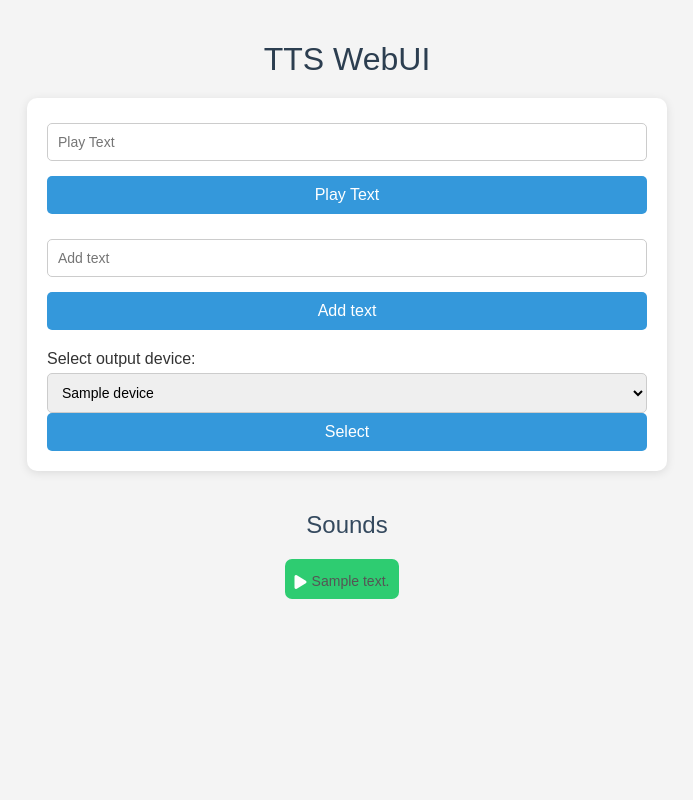
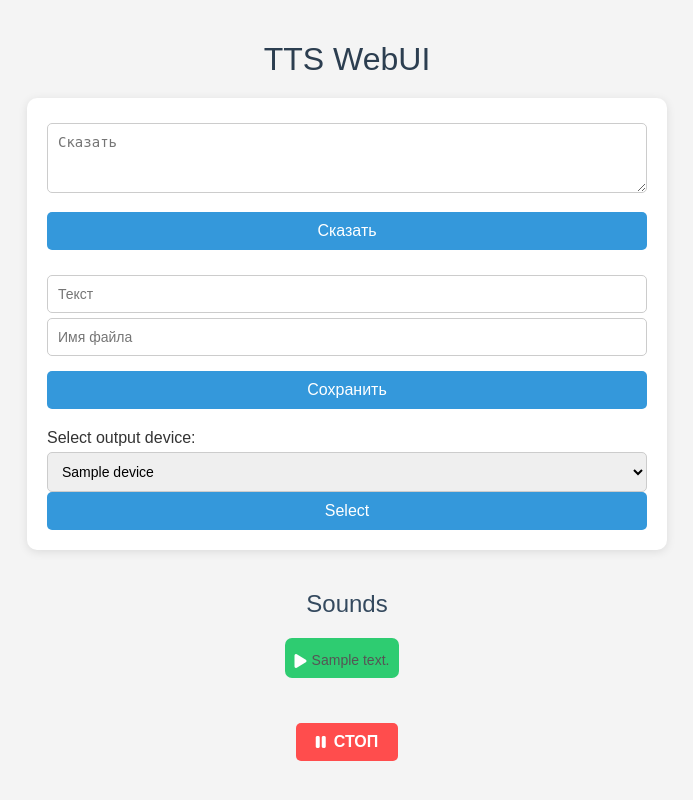
Before and after one commit to wiered/tts-webui, a FastAPI app: template src/webui/templates/index.html in a window 1280 px wide. Shown: the whole page, without its empty margins (293-986 px from the left). Run offline with FastAPI, Linux system fonts and the light colour scheme; the template is opened without the code that fills it: most values are stand-ins (such as "Sample title", 1, 10 or a date in 2020); parts of the project's set-up code (start-up, migrations or seed data) failed here and were passed over.

Commit message:
Stop button

```diff
--- a/src/webui/static/styles.css
+++ b/src/webui/static/styles.css
@@ -1,6 +1,6 @@
 /* General Page Styling */
 body {
-    font-family: 'Arial', sans-serif;
+  font-family: "Arial", sans-serif;
   background-color: #f4f4f4;
   margin: 0;
   padding: 20px;
@@ -8,7 +8,8 @@ body {
 }
 
 /* Heading Styling */
-h1, h2 {
+h1,
+h2 {
   color: #2c3e50;
   text-align: center;
   font-weight: 300;
@@ -40,7 +41,8 @@ form .field label {
   color: #333;
 }
 
-form .field input[type="text"], form select {
+form .field input[type="text"],
+form select {
   width: 100%;
   padding: 10px;
   border: 1px solid #ccc;
@@ -48,6 +50,21 @@ form .field input[type="text"], form select {
   font-size: 14px;
   margin-top: 5px;
   box-sizing: border-box;
+}
+
+form .field textarea[type="text"] {
+  width: 100%;
+  padding: 10px;
+  border: 1px solid #ccc;
+  border-radius: 5px;
+  font-size: 14px;
+  margin-top: 5px;
+  box-sizing: border-box;
+
+  resize: both;
+  overflow: auto;
+  max-width: 100%;
+  min-height: 70px;
 }
 
 form select {
@@ -132,11 +149,13 @@ a.ui.play.button i {
 
 /* Mobile Responsiveness */
 @media screen and (max-width: 600px) {
-    .settings, .sounds {
+  .settings,
+  .sounds {
     padding: 15px;
   }
 
-    button.ui.form.button, a.ui.play.button {
+  button.ui.form.button,
+  a.ui.play.button {
     width: 100%;
   }
 
@@ -150,4 +169,45 @@ a.ui.play.button i {
   }
 }
 
-.nobr { white-space: nowrap }
+
+.stop {
+    margin-top: 20px;
+    text-align: center; /* Center the button horizontally */
+}
+
+/* Stop Button Styling */
+.ui.stop.button {
+    display: inline-flex;
+    align-items: center;
+    justify-content: center;
+    text-decoration: none;
+    background-color: #ff4d4d; /* Red background */
+    color: white; /* White text color */
+    padding: 10px 20px; /* Button padding */
+    border-radius: 5px; /* Rounded corners */
+    font-size: 16px; /* Button font size */
+    font-weight: bold; /* Bold text */
+    transition: background-color 0.3s ease, transform 0.3s ease; /* Smooth transitions */
+}
+
+.ui.stop.button:hover {
+    background-color: #cc0000; /* Darker red on hover */
+    transform: translateY(-3px); /* Slight lift on hover */
+}
+
+.ui.stop.button:active {
+    background-color: #b30000; /* Even darker on click */
+    transform: translateY(0); /* Button back to its normal position */
+}
+
+.ui.stop.button i {
+    margin-right: 8px; /* Space between icon and text */
+}
+
+.ui.stop.button p {
+    margin: 0; /* Remove margin from the <p> */
+    font-family: 'Arial', sans-serif; /* Font family for text */
+    font-size: 16px; /* Font size for text */
+    color: inherit; /* Inherit the color from the parent */
+    display: inline; /* Keep the text inline */
+}
--- a/src/webui/templates/index.html
+++ b/src/webui/templates/index.html
@@ -4,6 +4,7 @@
         <title>TTS WebUI</title>
         <link href="{{ url_for('static', path='/styles.css') }}" rel="stylesheet">
         <link rel="stylesheet" href="https://cdnjs.cloudflare.com/ajax/libs/font-awesome/6.0.0-beta3/css/all.min.css">
+        <script src="https://code.jquery.com/jquery-latest.js"></script>
     </head>
     <body>
         <h1>TTS WebUI</h1>
@@ -11,16 +12,17 @@
         <div class="settings">
             <form class="ui form" action="/play" method="post">
                 <div class="field">
-                    <input type="text" name="text" placeholder="Play Text">
+                    <textarea type="text" name="text" placeholder="Сказать"></textarea>
                 </div>
-                <button class="ui form button" type="submit">Play Text</button>
+                <button class="ui form button" type="submit">Сказать</button>
             </form>
 
             <form class="ui form" action="/add" method="post">
                 <div class="field">
-                    <input type="text" name="text" placeholder="Add text"><br>
+                    <input type="text" name="text" placeholder="Текст">
+                    <input type="text" name="filename" placeholder="Имя файла">
                 </div>
-                <button class="ui form button" type="submit">Add text</button>
+                <button class="ui form button" type="submit">Сохранить</button>
             </form>
 
             <form class="us form" action="/select" method="post" id="device">
@@ -42,5 +44,11 @@
             </a>
             {% endfor %}
         </div>
+
+        <div class="stop">
+            <a class="ui stop button" href="/stop">
+                <i class="fas fa-pause"></i> <p>СТОП</p>
+            </a>
+        </div>
     </body>
 </html>
```
Also changed, not shown: src/webui/app.py (+19 -5 lines). Lines whose indentation alone changed are shown as unchanged.
